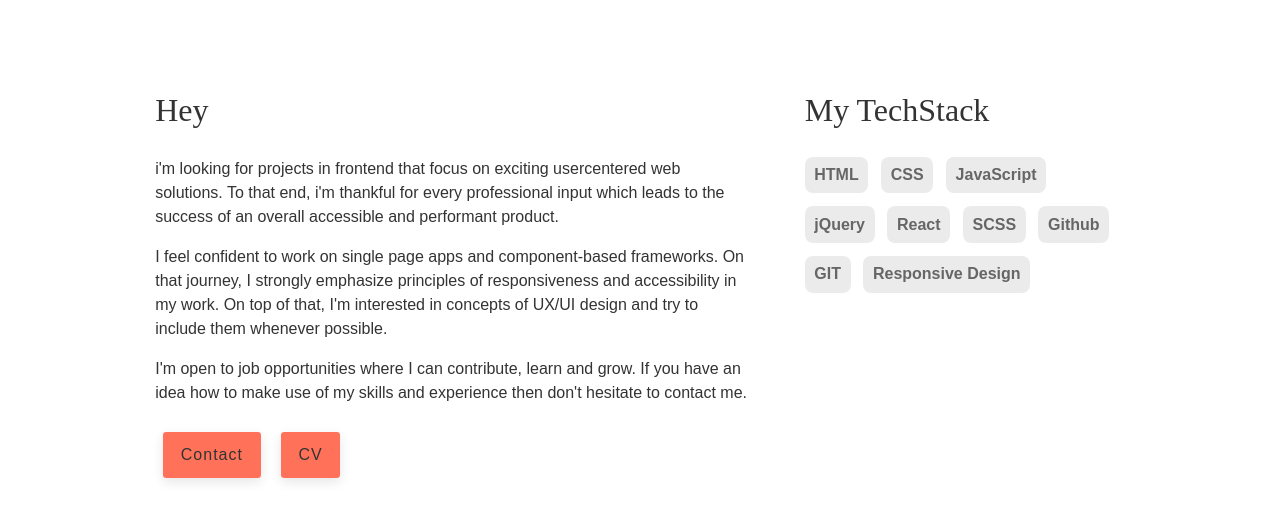
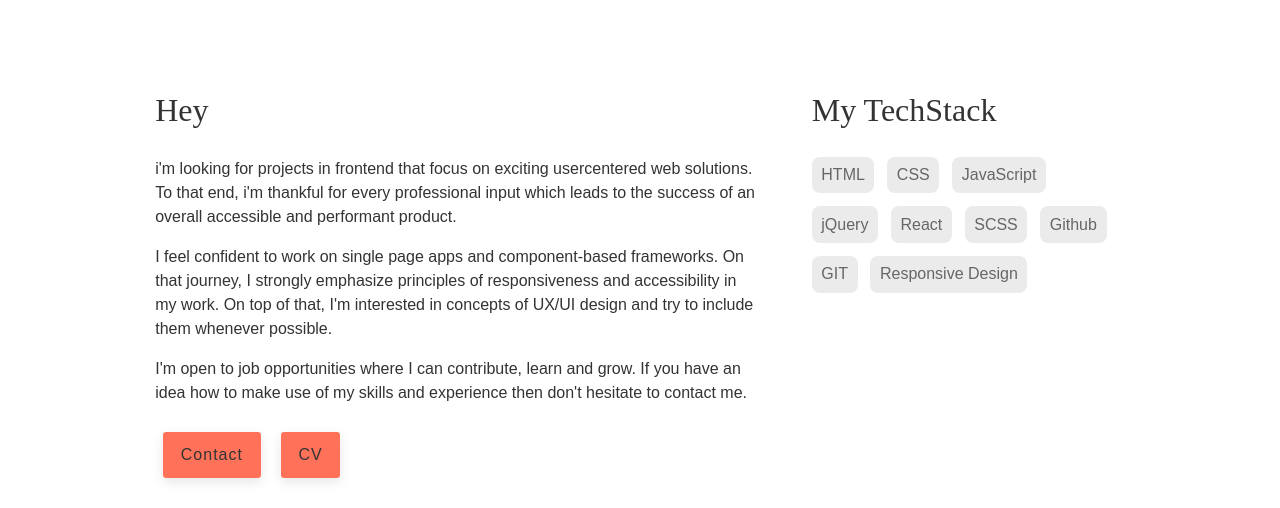
Before and after one commit to johannespirlet/portfolio.github.io, a plain HTML site: page index.html in a window 1280 px wide. Shown: the part 806-1314 px from the top of the page. Drawn offline with Linux system fonts and the light colour scheme; a web font is replaced by a local one.

Commit message:
minor stylings

```diff
--- a/lang/lang.de.js
+++ b/lang/lang.de.js
@@ -30,7 +30,7 @@
     "E-Mail",
     "Nachricht",
     "Abschicken",
-    "Danke. Das Formular wurde erfolgreich übermittelt!",
+    "Vielen Dank! Das Formular wurde erfolgreich übermittelt.",
     "über mich",
     "projekte",
     "kontakt"
--- a/styles/base/_typography.scss
+++ b/styles/base/_typography.scss
@@ -20,12 +20,12 @@
 }
 
 h3 {
-    font: clamp(1.8rem, 4vw, 5rem) 'DM Serif Display', serif;
+    font: clamp(1.8rem, 3.8vw, 5rem) 'DM Serif Display', serif;
     letter-spacing: 1px;
 }
 
 h4 {
-    font: clamp(1.2rem, 3vw, 3.5rem) 'DM Serif Display', serif;
+    font: clamp(1.2rem, 2.8vw, 3.5rem) 'DM Serif Display', serif;
     letter-spacing: 1px;
 }
 
@@ -101,17 +101,9 @@
     }
 }
 
-/* FONTS */
-/* latin-ext */
-@font-face {
-    font-family: 'DM Serif Display';
-    font-style: normal;
-    font-weight: 400;
-    font-display: swap;
-    src: url(https://fonts.gstatic.com/s/dmserifdisplay/v15/-nFnOHM81r4j6k0gjAW3mujVU2B2G_5x0vrx52jJ3Q.woff2) format('woff2');
-    unicode-range: U+0100-02AF, U+0304, U+0308, U+0329, U+1E00-1E9F, U+1EF2-1EFF, U+2020, U+20A0-20AB, U+20AD-20CF, U+2113, U+2C60-2C7F, U+A720-A7FF;
-  }
-  /* latin */
+/* Google Fonts */
+
+//DM Serif Display
   @font-face {
     font-family: 'DM Serif Display';
     font-style: normal;
@@ -120,17 +112,7 @@
     src: url(https://fonts.gstatic.com/s/dmserifdisplay/v15/-nFnOHM81r4j6k0gjAW3mujVU2B2G_Bx0vrx52g.woff2) format('woff2');
     unicode-range: U+0000-00FF, U+0131, U+0152-0153, U+02BB-02BC, U+02C6, U+02DA, U+02DC, U+0304, U+0308, U+0329, U+2000-206F, U+2074, U+20AC, U+2122, U+2191, U+2193, U+2212, U+2215, U+FEFF, U+FFFD;
   }
-//FW 400
-  /* latin-ext */
-  @font-face {
-    font-family: 'Montserrat';
-    font-style: normal;
-    font-weight: 400;
-    font-display: swap;
-    src: url(https://fonts.gstatic.com/s/montserrat/v26/JTUSjIg1_i6t8kCHKm459WdhyyTh89ZNpQ.woff2) format('woff2');
-    unicode-range: U+0100-02AF, U+0304, U+0308, U+0329, U+1E00-1E9F, U+1EF2-1EFF, U+2020, U+20A0-20AB, U+20AD-20CF, U+2113, U+2C60-2C7F, U+A720-A7FF;
-  }
-  /* latin */
+//Montserrat 400 + 500
   @font-face {
     font-family: 'Montserrat';
     font-style: normal;
@@ -139,17 +121,7 @@
     src: url(https://fonts.gstatic.com/s/montserrat/v26/JTUSjIg1_i6t8kCHKm459WlhyyTh89Y.woff2) format('woff2');
     unicode-range: U+0000-00FF, U+0131, U+0152-0153, U+02BB-02BC, U+02C6, U+02DA, U+02DC, U+0304, U+0308, U+0329, U+2000-206F, U+2074, U+20AC, U+2122, U+2191, U+2193, U+2212, U+2215, U+FEFF, U+FFFD;
   }
- // FW 500
-  /* latin-ext */
-  @font-face {
-    font-family: 'Montserrat';
-    font-style: normal;
-    font-weight: 500;
-    font-display: swap;
-    src: url(https://fonts.gstatic.com/s/montserrat/v26/JTUSjIg1_i6t8kCHKm459WdhyyTh89ZNpQ.woff2) format('woff2');
-    unicode-range: U+0100-02AF, U+0304, U+0308, U+0329, U+1E00-1E9F, U+1EF2-1EFF, U+2020, U+20A0-20AB, U+20AD-20CF, U+2113, U+2C60-2C7F, U+A720-A7FF;
-  }
-  /* latin */
+
   @font-face {
     font-family: 'Montserrat';
     font-style: normal;
--- a/styles/components/_socialMediaMenu.scss
+++ b/styles/components/_socialMediaMenu.scss
@@ -39,7 +39,8 @@
     position: fixed;
     right: 0;
     padding-right: 0.5rem;
-    bottom: 30%;
+    top: 30%;
     transition: transform 0.3s ease-in-out;
+    transform: translateX(0);
     border-radius: 5px;
 }
--- a/styles/layouts/_index.scss
+++ b/styles/layouts/_index.scss
@@ -87,7 +87,7 @@
         >div {
             padding: 0.4rem 0.6rem;
             text-align: center;
-            font-weight: 600;
+            font-weight: 500;
             color: $light-textcolor;
             background: $bg-dark;
             border-radius: 0.5rem;
```
Also changed, not shown: styles/style.css, 1 other file.
